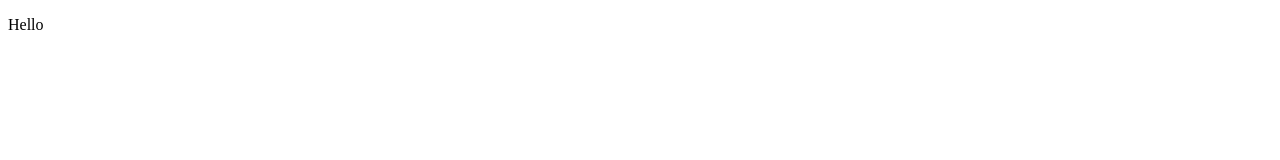
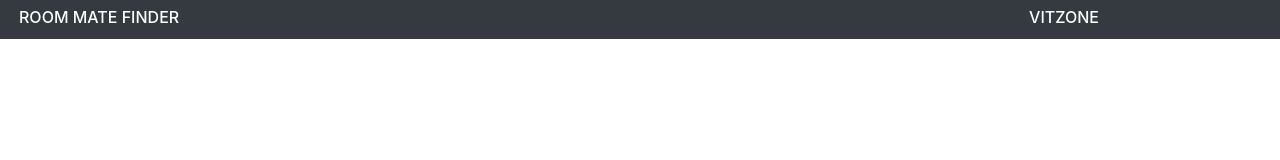
Before and after one commit to pmcode9992/VITZONE_web, a plain HTML site: page index.html in a window 1280 px wide. Drawn offline with nearby package versions, Linux system fonts and the light colour scheme.

Commit message:
Added header

```diff
--- /dev/null
+++ b/CSS.css
@@ -0,0 +1,3 @@
+#title_name1{
+    text-align:center;
+}
--- a/index.html
+++ b/index.html
@@ -5,8 +5,28 @@
     <meta http-equiv="X-UA-Compatible" content="IE=edge">
     <meta name="viewport" content="width=device-width, initial-scale=1.0">
     <title>Document</title>
+
+    <link rel="stylesheet" href="CSS.css">
 </head>
 <body>
-    <p>Hello</p>
-</body>
+    <header class="bg-dark text-white pt-1 container-fluid">
+        <div class="row p-1">
+            <div class="col-8" id="title_name">
+                <h6>ROOM MATE FINDER</h6>
+            </div>
+
+            <div class="col-4" id="title_name1">
+                <h6>VITZONE</h6>
+            </div>
+        </div>
+    </header>
+
+    <section>
+
+    </section>
+
+    <link rel="stylesheet" href="https://cdn.jsdelivr.net/npm/bootstrap@4.4.1/dist/css/bootstrap.min.css" integrity="sha384-Vkoo8x4CGsO3+Hhxv8T/Q5PaXtkKtu6ug5TOeNV6gBiFeWPGFN9MuhOf23Q9Ifjh" crossorigin="anonymous">
+    <script src="https://code.jquery.com/jquery-3.4.1.slim.min.js" integrity="sha384-J6qa4849blE2+poT4WnyKhv5vZF5SrPo0iEjwBvKU7imGFAV0wwj1yYfoRSJoZ+n" crossorigin="anonymous"></script>
+    <script src="https://cdn.jsdelivr.net/npm/popper.js@1.16.0/dist/umd/popper.min.js" integrity="sha384-Q6E9RHvbIyZFJoft+2mJbHaEWldlvI9IOYy5n3zV9zzTtmI3UksdQRVvoxMfooAo" crossorigin="anonymous"></script>
+    <script src="https://cdn.jsdelivr.net/npm/bootstrap@4.4.1/dist/js/bootstrap.min.js" integrity="sha384-wfSDF2E50Y2D1uUdj0O3uMBJnjuUD4Ih7YwaYd1iqfktj0Uod8GCExl3Og8ifwB6" crossorigin="anonymous"></script>
 </html>
```
